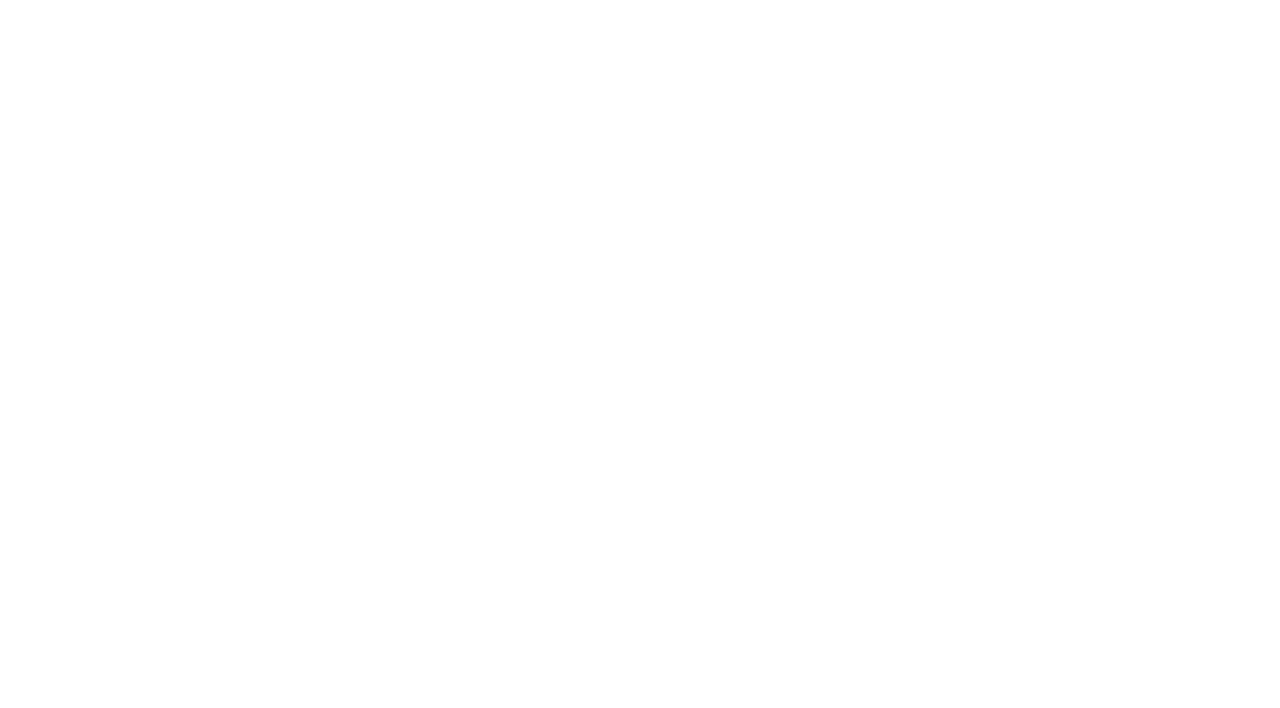
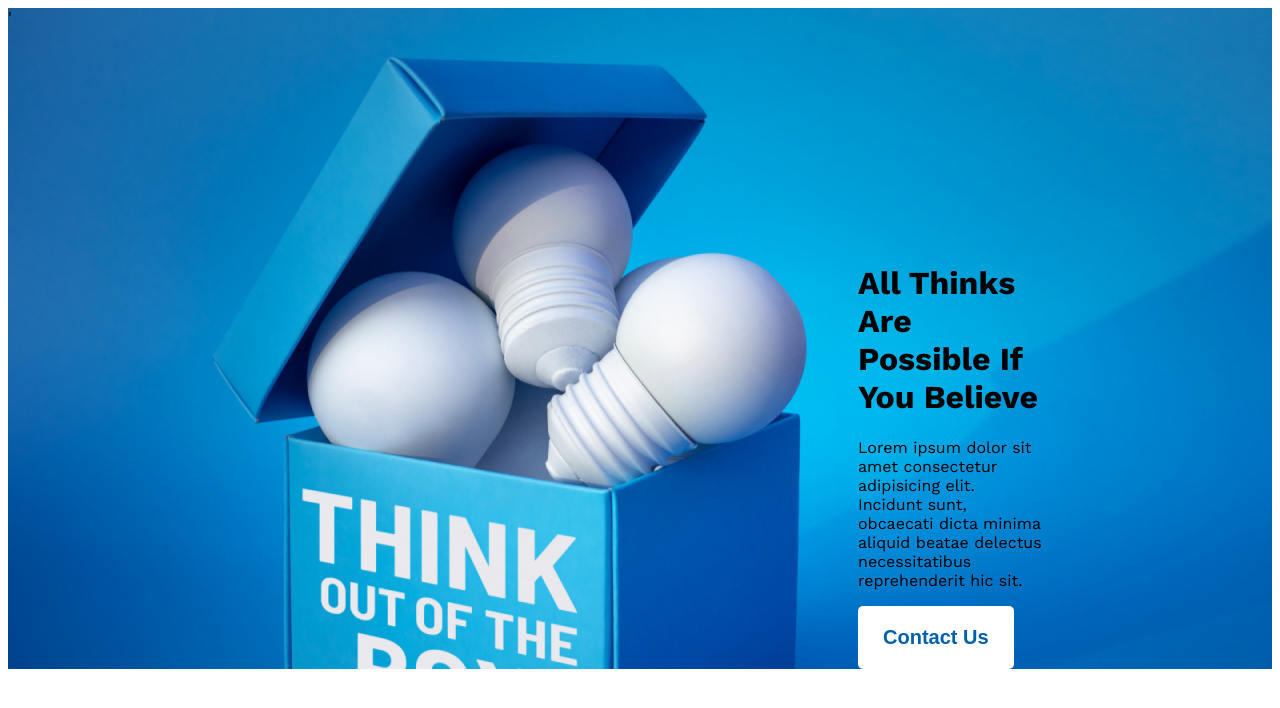
Before and after one commit to Be3tle/believe-in-yourself, a plain HTML site: page index.html in a window 1280 px wide. Drawn offline with nearby package versions, Linux system fonts and the light colour scheme.

Commit message:
header added

```diff
--- a/index.html
+++ b/index.html
@@ -4,11 +4,30 @@
 <head>
     <meta charset="UTF-8">
     <meta name="viewport" content="width=device-width, initial-scale=1.0">
-    <title>Document</title>
+    <title>Believe in Yourself</title>
+    <link rel="stylesheet" href="style.css">
+    <link rel="preconnect" href="https://fonts.googleapis.com">
+    <link rel="preconnect" href="https://fonts.gstatic.com" crossorigin>
+    <link href="https://fonts.googleapis.com/css2?family=Work+Sans:wght@400;700;800&display=swap" rel="stylesheet">
 </head>
 
 <body>
 
+    <header class="header">'
+        <div class="banner">
+            <div class="banner-content">
+                <h1 class="banner-title">All Thinks Are Possible If You Believe</h1>
+                <p class="banner-description">Lorem ipsum dolor sit amet consectetur adipisicing elit. Incidunt sunt,
+                    obcaecati dicta minima aliquid beatae delectus necessitatibus reprehenderit hic sit.</p>
+                <button class="btn-primary">Contact Us</button>
+            </div>
+        </div>
+    </header>
+
+    <main></main>
+
+    <footer></footer>
+
 </body>
 
 </html>
--- /dev/null
+++ b/style.css
@@ -0,0 +1,27 @@
+/* shared styles */
+body {
+  font-family: "Work Sans", sans-serif;
+}
+
+.btn-primary {
+  background: #fff;
+  border-radius: 5px;
+  border: 0;
+  padding: 20px 25px;
+  color: #005fac;
+  text-align: right;
+  font-size: 20px;
+  font-weight: 600;
+}
+/* header styles */
+header {
+  background-color: #fff;
+  background-image: url("./images/banner/banner3.png");
+  max-width: 100%;
+  max-height: 1600px;
+  /* background-size: cover; */
+}
+
+.banner {
+  padding: 216px 230px 0px 850px;
+}
```
Also changed, not shown: images/banner/banner1.png (added), images/banner/banner2.png (added), images/banner/banner3.png (added), images/gradient1.png (added), images/gradient2.png (added), images/gradient3.png (added), images/icons/ecom.png (added), images/icons/fb.png (added), images/icons/js.png (added), images/icons/smoke.png (added), images/icons/twitter.png (added), images/icons/web.png (added), images/icons/youtube.png (added), images/person.png (added), 1 more files.
